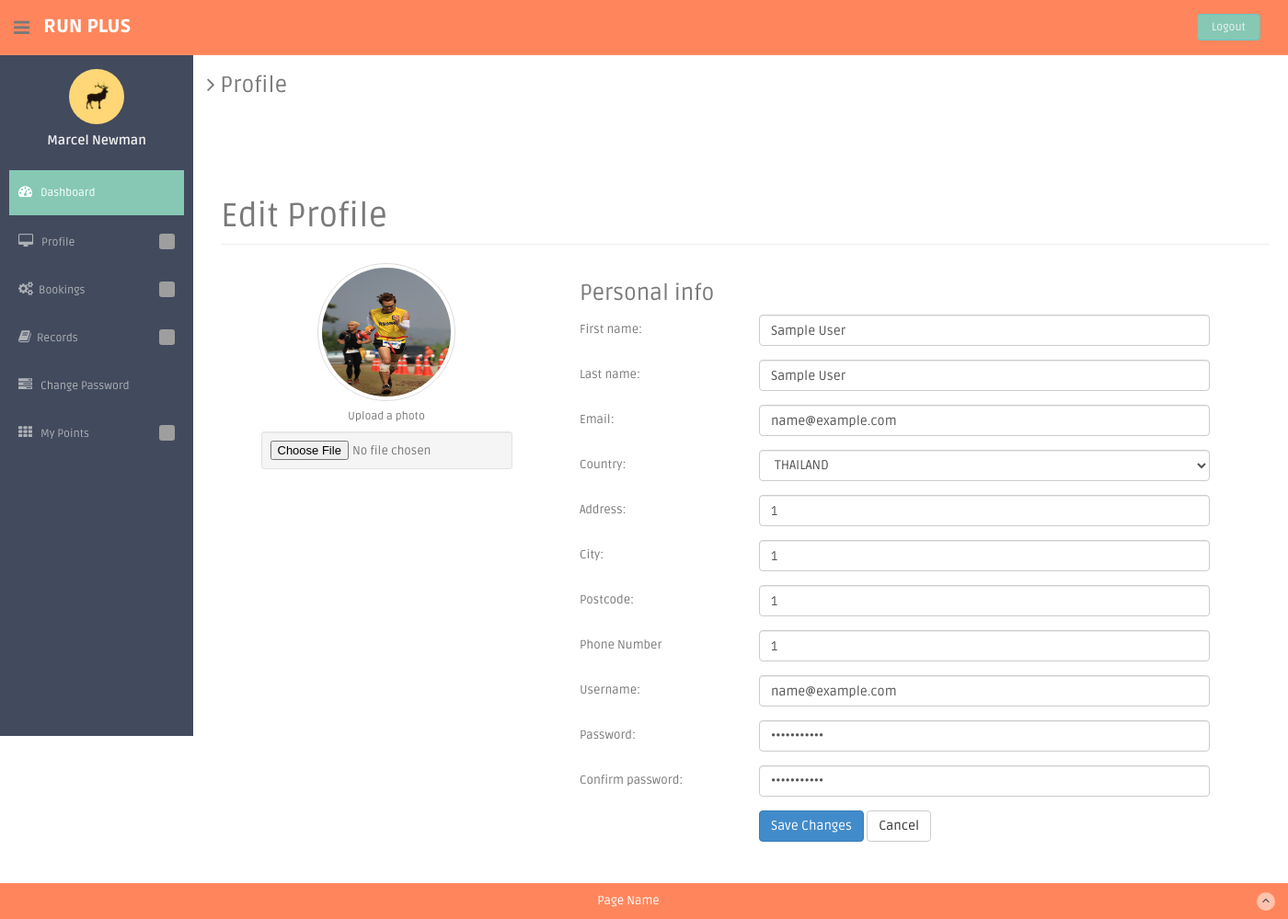
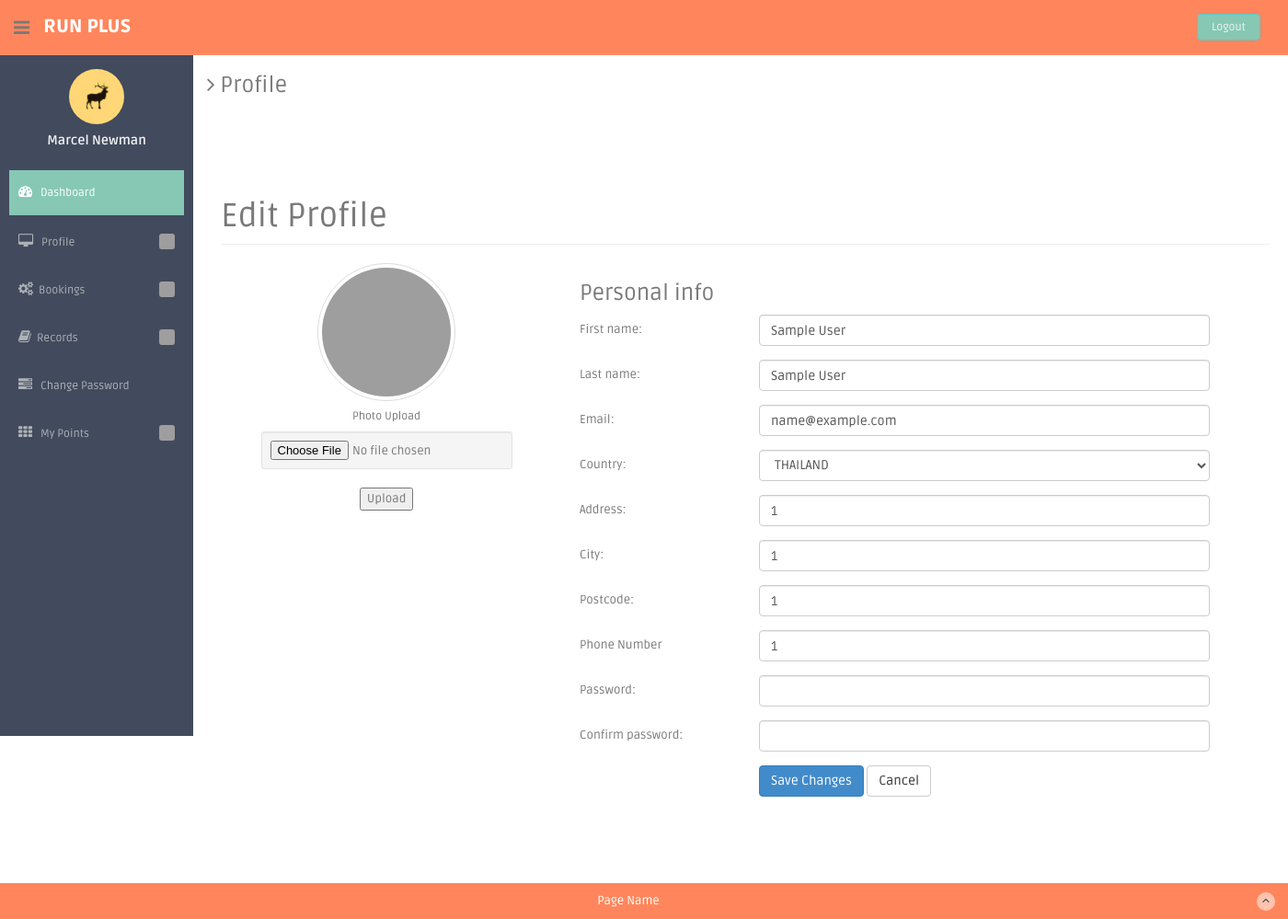
Before and after one commit to winlychan/dashgum, a PHP site: page /profile.php in a window 1400 px wide. Shown: the whole page at 92% size. Run offline with PHP 8.4, Linux system fonts and the light colour scheme; the visitor is signed in with stand-in values (Sample User, id 1); grey boxes are pictures that could not be loaded.

Commit message:
Profile completed

```diff
--- a/Theme/Profile.php
+++ b/Theme/Profile.php
@@ -1,6 +1,6 @@
 <?php
 session_start();
-if(isset($_SESSION)){
+if($_SESSION!=null){
   $data['firstname'] = $_SESSION["firstname"];
   $data['lastname'] = $_SESSION["lastname"];
   $data['email'] = $_SESSION["email"];
@@ -10,10 +10,55 @@ if(isset($_SESSION)){
   $data['postcode'] = $_SESSION["postcode"];
   $data['telephone'] = $_SESSION["telephone"];
   $data['member_id'] = $_SESSION["member_id"];
+  $data['image'] = $_SESSION["image"];
 }else{
   header('Location: ../theme/login.html');
 }
+//*******************Upload Image function*****************
 
+//echo substr('abcdef', -6); // f
+if(isset($_GET['confirm'])){
+  ?>
+  <script>alert("Password Not Match");</script>
+  <?php
+}
+
+   if(isset($_FILES['image'])){
+     include_once '../controller/db_functions.php';
+      $db = new DB_Functions();
+      $errors= array();
+      $date = new DateTime();
+      $file_name = $data['member_id'].$date->getTimestamp().substr($_FILES['image']['name'],-5);
+      //$file_name = $_FILES['image']['name'];
+      //$file_name = $_FILES['image']['name'];
+      $file_size = $_FILES['image']['size'];
+      $file_tmp  = $_FILES['image']['tmp_name'];
+      $file_type = $_FILES['image']['type'];
+      $file_ext=strtolower(end(explode('.',$_FILES['image']['name'])));
+
+      $expensions= array("jpeg","jpg","png");
+
+      if(in_array($file_ext,$expensions)=== false){
+         $errors[]="extension not allowed, please choose a JPEG or PNG file.";
+      }
+
+      if($file_size > 2097152){
+         $errors[]='File size must be excately 2 MB';
+      }
+
+      if(empty($errors)==true){
+         move_uploaded_file($file_tmp,"../Theme/assets/img/".$file_name);
+         $db->updateAvatar("../Theme/assets/img/".$file_name,$data['member_id']);
+         $data['image'] = $db->selectAvatar($data['member_id']);
+         //echo "Success";
+
+
+      }else{
+         print_r($errors);
+      }
+   }
+
+//*******************************************************-
 ?>
 
 <!DOCTYPE html>
@@ -162,40 +207,43 @@ if(isset($_SESSION)){
     <div class="col-md-4 col-sm-6 col-xs-12">
       <div class="text-center">
 
-        <img src="assets/img/win.jpg" class="avatar img-circle img-thumbnail" alt="avatar" width="100" height="100">
-        <h6>Upload a photo</h6>
-        <input type="file" class="text-center center-block well well-sm">
+        <img src="<?php print $data['image']; ?>" class="avatar img-circle img-thumbnail" alt="avatar" width="100" height="100">
+        <h6><?php if(isset($_FILES['image'])){ print "Avatar Uploaded"; }else{ print "Photo Upload"; }?></h6>
+      <form action"" id="form1" method="POST" enctype="multipart/form-data" >
+        <input type="file" name="image" class="text-center center-block well well-sm"/>
+        <input type="submit" value="Upload"/>
+      </form>
       </div>
     </div>
     <!-- edit form column -->
     <div class="col-md-8 col-sm-6 col-xs-12 personal-info">
 
       <h3>Personal info</h3>
-      <form class="form-horizontal" role="form">
+      <form class="form-horizontal" role="form" id="form2" action="../engine/updateprofile.php" method="POST">
         <div class="form-group">
           <label class="col-lg-3 control-label">First name:</label>
           <div class="col-lg-8">
-            <input class="form-control" value="<?php print $data['firstname'];?>" type="text" tabindex="1" required>
+            <input class="form-control" value="<?php print $data['firstname'];?>" name="firstname" type="text" tabindex="1" required>
           </div>
         </div>
         <div class="form-group">
           <label class="col-lg-3 control-label">Last name:</label>
           <div class="col-lg-8">
-            <input class="form-control" value="<?php print $data['lastname'];?>" type="text" tabindex="2" required>
+            <input class="form-control" value="<?php print $data['lastname'];?>" name="lastname" type="text" tabindex="2" required>
           </div>
         </div>
 
 <div class="form-group">
           <label class="col-lg-3 control-label">Email:</label>
           <div class="col-lg-8">
-            <input class="form-control" value="<?php print $data['email'];?>" type="email" tabindex="3" required>
+            <input class="form-control" value="<?php print $data['email'];?>" name="email" type="email" tabindex="3" required>
           </div>
 </div>
 
         <div class="form-group">
           <label class="col-lg-3 control-label">Country:</label>
           <div class="col-lg-8">
-              <select name="Country" class="form-control" tabindex="4" required>
+              <select name="country" class="form-control" tabindex="4" required>
    <option value="AF">AFGHANISTAN</option>
     <option value="AL">ALBANIA</option>
     <option value="DZ">ALGERIA</option>
@@ -449,50 +497,44 @@ if(isset($_SESSION)){
         <div class="form-group">
           <label class="col-lg-3 control-label">Address:</label>
           <div class="col-lg-8">
-            <input class="form-control" value="<?php print $data['address'];?>" type="text" tabindex="5" required>
+            <input class="form-control" value="<?php print $data['address'];?>" name="address" type="text" tabindex="5" required>
           </div>
         </div>
         <div class="form-group">
           <label class="col-lg-3 control-label">City:</label>
           <div class="col-lg-8">
-            <input class="form-control" value="<?php print $data['city'];?>" type="text" tabindex="6" required>
+            <input class="form-control" value="<?php print $data['city'];?>" name="city" type="text" tabindex="6" required>
           </div>
         </div>
         <div class="form-group">
           <label class="col-lg-3 control-label">Postcode:</label>
           <div class="col-lg-8">
-            <input class="form-control" value="<?php print $data['postcode'];?>" type="text" tabindex="7" required>
+            <input class="form-control" value="<?php print $data['postcode'];?>" name="postcode" type="text" tabindex="7" required>
           </div>
         </div>
         <div class="form-group">
           <label class="col-lg-3 control-label">Phone Number</label>
           <div class="col-lg-8">
-            <input class="form-control" value="<?php print $data['telephone'];?>" type="text" tabindex="8" required>
+            <input class="form-control" value="<?php print $data['telephone'];?>" name="telephone" type="text" tabindex="8" required>
           </div>
         </div>
 
         <div class="form-group">
-          <label class="col-md-3 control-label">Username:</label>
-          <div class="col-md-8">
-            <input class="form-control" value="<?php print $data['email'];?>" type="text" tabindex="9" required>
-          </div>
-        </div>
-        <div class="form-group">
           <label class="col-md-3 control-label">Password:</label>
           <div class="col-md-8">
-            <input class="form-control" value="11111122333" type="password" tabindex="10">
+            <input class="form-control" value="" type="password" name="password" tabindex="10">
           </div>
         </div>
         <div class="form-group">
           <label class="col-md-3 control-label">Confirm password:</label>
           <div class="col-md-8">
-            <input class="form-control" value="11111122333" type="password" tabindex="11">
+            <input class="form-control" value="" type="password" name="confirm_password" tabindex="11">
           </div>
         </div>
         <div class="form-group">
           <label class="col-md-3 control-label"></label>
           <div class="col-md-8">
-            <input class="btn btn-primary" value="Save Changes" type="button">
+            <input class="btn btn-primary" value="Save Changes" type="submit">
             <span></span>
             <input class="btn btn-default" value="Cancel" type="reset">
           </div>
@@ -503,7 +545,7 @@ if(isset($_SESSION)){
 </div>
 
 
-		</section><! --/wrapper -->
+		</section>
       </section><!-- /MAIN CONTENT -->
 
       <!--main content end-->
--- a/engine/engine_login.php
+++ b/engine/engine_login.php
@@ -22,6 +22,7 @@ if($data == false){
   $_SESSION["postcode"] = $data['postcode'];
   $_SESSION["telephone"] = $data['telephone'];
   $_SESSION["member_id"] = $data['member_id'];
+  $_SESSION["image"] = $data['image'];
   header('Location: ../theme/Profile.php');
 }
 
```
Also changed, not shown: controller/db_functions.php (+24 -0 lines), engine/updateprofile.php (added, +41 -0 lines), Theme/assets/img/TH0065950414692604781.jpg (added).
